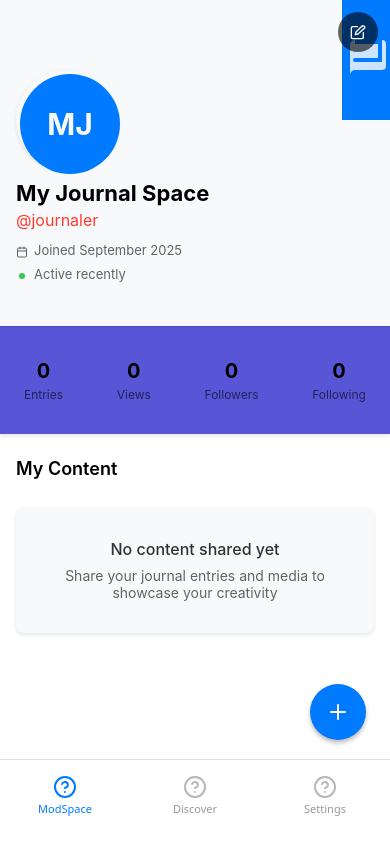
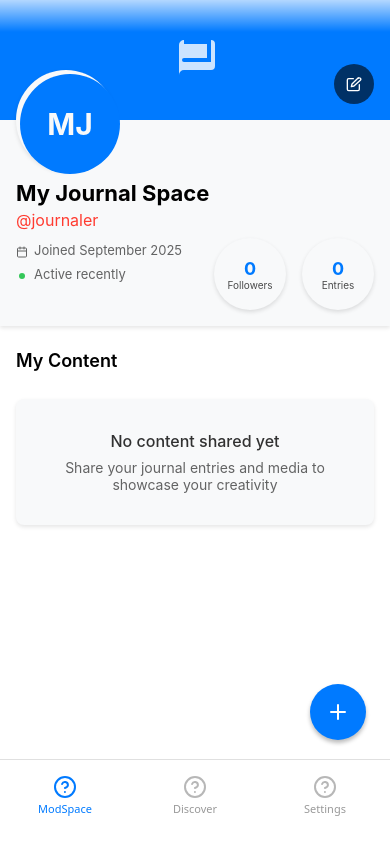
Before and after one commit to nleitenberger/modexe-v4, a React Native app: screen /ModSpace in a window 390 px wide. Built offline with nearby package versions, Linux system fonts and the light colour scheme.

Commit message:
Refined ProfileHeader Options and Customization Panel

```diff
--- a/src/components/modspace/CustomizationPanel.tsx
+++ b/src/components/modspace/CustomizationPanel.tsx
@@ -10,6 +10,7 @@ import {
   Alert,
   Dimensions,
 } from 'react-native';
+import { useSafeAreaInsets } from 'react-native-safe-area-context';
 import { useTheme } from '../../contexts/ThemeContext';
 import { useOrientation } from '../../utils/useOrientation';
 import Icon, { IconName } from '../common/Icon';
@@ -76,6 +77,7 @@ const CustomizationPanel: React.FC<CustomizationPanelProps> = ({
 }) => {
   const { currentTheme, previewTheme, setPreviewTheme, applyPreviewTheme, canUndo, canRedo, undoTheme, redoTheme } = useTheme();
   const { isPortrait } = useOrientation();
+  const insets = useSafeAreaInsets();
 
   const [activeTab, setActiveTab] = useState<CustomizationTab>('themes');
   const [hasUnsavedChanges, setHasUnsavedChanges] = useState(false);
@@ -333,7 +335,8 @@ const CustomizationPanel: React.FC<CustomizationPanelProps> = ({
               borderTopWidth: 1,
               borderTopColor: theme.textColor + '20',
               paddingHorizontal: theme.spacing.medium,
-              paddingVertical: theme.spacing.medium,
+              paddingTop: theme.spacing.small,
+              paddingBottom: Math.max(theme.spacing.large, insets.bottom + theme.spacing.medium),
             }
           ]}>
             <View style={styles.footerContent}>
@@ -364,8 +367,10 @@ const CustomizationPanel: React.FC<CustomizationPanelProps> = ({
                   {
                     backgroundColor: hasUnsavedChanges ? theme.primaryColor : theme.textColor + '20',
                     borderRadius: theme.effects.borderRadius,
-                    paddingHorizontal: theme.spacing.large,
-                    paddingVertical: theme.spacing.medium,
+                    paddingHorizontal: theme.spacing.medium,
+                    paddingVertical: theme.spacing.small,
+                    marginHorizontal: theme.spacing.medium,
+                    marginBottom: theme.spacing.small,
                   }
                 ]}
                 onPress={handleSave}
@@ -375,7 +380,7 @@ const CustomizationPanel: React.FC<CustomizationPanelProps> = ({
                   styles.saveButtonText,
                   {
                     color: hasUnsavedChanges ? theme.backgroundColor : theme.textColor + '60',
-                    fontSize: theme.font.size.medium,
+                    fontSize: theme.font.size.small,
                     fontWeight: '600',
                   }
                 ]}>
@@ -569,6 +574,7 @@ const styles = StyleSheet.create({
   },
   content: {
     flex: 1,
+    minHeight: 200, // Ensure minimum content height
   },
   footer: {
     shadowColor: '#000',
@@ -584,6 +590,7 @@ const styles = StyleSheet.create({
     flexDirection: 'row',
     justifyContent: 'space-between',
     alignItems: 'center',
+    minHeight: 44, // Minimum touch target height
   },
   previewIndicator: {
     flexDirection: 'row',
--- a/src/components/modspace/ModSpaceProfile.tsx
+++ b/src/components/modspace/ModSpaceProfile.tsx
@@ -10,6 +10,7 @@ import {
   TextInput,
   Alert,
   Dimensions,
+  RefreshControl,
 } from 'react-native';
 import { useDispatch, useSelector } from 'react-redux';
 import { RootState } from '../../store';
@@ -95,6 +96,18 @@ const combineSharedContent = (modspace: any): SharedContentItem[] => {
 };
 
 const ModSpaceProfile: React.FC = () => {
+  // Pull-to-refresh state
+  const [refreshing, setRefreshing] = React.useState(false);
+
+  // Handler for pull-to-refresh
+  const onRefresh = React.useCallback(() => {
+    setRefreshing(true);
+    // Simulate refresh (replace with your actual reload logic)
+    setTimeout(() => {
+      // You could dispatch an action to reload modspace/profile data here
+      setRefreshing(false);
+    }, 1200);
+  }, []);
   const dispatch = useDispatch();
   const navigation = useNavigation<StackNavigationProp<RootStackParamList>>();
   const { currentModSpace, isLoading } = useSelector(
@@ -352,6 +365,13 @@ const ModSpaceProfile: React.FC = () => {
         style={themedStyles.scrollView}
         contentContainerStyle={themedStyles.scrollContent}
         showsVerticalScrollIndicator={false}
+        refreshControl={
+          <RefreshControl
+            refreshing={refreshing}
+            onRefresh={onRefresh}
+            tintColor={currentTheme.primaryColor}
+          />
+        }
       >
         {/* Profile Header with integrated stats - extends into notch area */}
         <ProfileHeader modspace={currentModSpace} />
--- a/src/components/modspace/widgets/ProfileHeader.tsx
+++ b/src/components/modspace/widgets/ProfileHeader.tsx
@@ -1,4 +1,6 @@
 import React, { useState } from 'react';
+import { LinearGradient } from 'expo-linear-gradient';
+// Removed BlurView for smoother fade
 import {
   View,
   Text,
@@ -91,8 +93,8 @@ const ProfileHeader: React.FC<ProfileHeaderProps> = ({ modspace }) => {
       .substring(0, 2);
   };
 
-  const baseHeaderHeight = isPortrait ? 200 : 150;
-  const statusBarHeight = StatusBar.currentHeight || 0;
+  // Compact header height
+  const baseHeaderHeight = isPortrait ? 120 : 80;
   const totalHeaderHeight = baseHeaderHeight + safeAreaInsets.top;
   const avatarSize = isPortrait ? 100 : 80;
 
@@ -100,22 +102,53 @@ const ProfileHeader: React.FC<ProfileHeaderProps> = ({ modspace }) => {
   const themedStyles = createThemedStyles(currentTheme);
 
   return (
-    <View style={[themedStyles.container, { minHeight: totalHeaderHeight, paddingTop: safeAreaInsets.top }]}>
-      {/* Cover Image */}
+    <View style={[themedStyles.container, { minHeight: totalHeaderHeight, paddingTop: 0 }]}>
+      {/* Cover Image - fill top area */}
       <ImageBackground
         source={localCover ? { uri: localCover } : undefined}
-        style={[themedStyles.coverImage, { height: baseHeaderHeight * 0.6 }]}
+        style={{
+          width: '100%',
+          height: baseHeaderHeight + safeAreaInsets.top,
+          position: 'absolute',
+          top: 0,
+          left: 0,
+          right: 0,
+        }}
         imageStyle={themedStyles.coverImageStyle}
       >
+        {/* LinearGradient overlay at top for status bar visibility and smooth fade */}
+        <LinearGradient
+          colors={["rgba(255,255,255,0.7)", "rgba(255,255,255,0.0)"]}
+          start={{ x: 0.5, y: 0 }}
+          end={{ x: 0.5, y: 1 }}
+          style={{
+            position: 'absolute',
+            top: 0,
+            left: 0,
+            right: 0,
+            height: safeAreaInsets.top + 32,
+            zIndex: 10,
+          }}
+        />
         {!localCover && (
-          <View style={[themedStyles.defaultCover, { height: baseHeaderHeight * 0.6 }]}>
+          <View style={[themedStyles.defaultCover, { height: baseHeaderHeight + safeAreaInsets.top }]}>
             <Icon name="book" size={48} color="rgba(255, 255, 255, 0.8)" />
           </View>
         )}
-
-        {/* Edit Button */}
+        {/* Edit Button - moved to bottom right of banner */}
         <TouchableOpacity
-          style={themedStyles.editButton}
+          style={{
+            position: 'absolute',
+            right: 16,
+            bottom: 16,
+            backgroundColor: 'rgba(0, 0, 0, 0.6)',
+            borderRadius: 20,
+            width: 40,
+            height: 40,
+            justifyContent: 'center',
+            alignItems: 'center',
+            zIndex: 2,
+          }}
           onPress={handleEditProfile}
         >
           <Icon
@@ -124,7 +157,6 @@ const ProfileHeader: React.FC<ProfileHeaderProps> = ({ modspace }) => {
             color="white"
           />
         </TouchableOpacity>
-
         {/* Cover Image Picker Button - Only shown in edit mode */}
         {isEditMode && (
           <TouchableOpacity
@@ -146,6 +178,8 @@ const ProfileHeader: React.FC<ProfileHeaderProps> = ({ modspace }) => {
           </TouchableOpacity>
         )}
       </ImageBackground>
+      {/* Spacer for safe area */}
+      <View style={{ height: baseHeaderHeight + safeAreaInsets.top }} />
 
       {/* Profile Info */}
       <View style={[themedStyles.profileInfo, { paddingTop: avatarSize / 2 + 10 }]}>
@@ -257,30 +291,46 @@ const ProfileHeader: React.FC<ProfileHeaderProps> = ({ modspace }) => {
       </View>
 
       {/* Stats Section - Outside of profileInfo to span full width */}
-      <View style={themedStyles.statsContainer}>
-        <View style={themedStyles.statItem}>
-          <Text style={themedStyles.statNumber}>
-            {modspace.stats.totalEntries}
-          </Text>
-          <Text style={themedStyles.statLabel}>Entries</Text>
+      {/* Compact Stats Section - 2 circles, bottom right */}
+      <View style={{
+        position: 'absolute',
+        right: 16,
+        bottom: 16,
+        flexDirection: 'row',
+        gap: 16,
+        zIndex: 3,
+      }}>
+        <View style={{
+    width: 72,
+    height: 72,
+    borderRadius: 36,
+          backgroundColor: currentTheme.surfaceColor || '#fff',
+          justifyContent: 'center',
+          alignItems: 'center',
+          shadowColor: '#000',
+          shadowOffset: { width: 0, height: 2 },
+          shadowOpacity: 0.12,
+          shadowRadius: 4,
+          elevation: 4,
+        }}>
+          <Text style={{ fontSize: 18, fontWeight: '700', color: currentTheme.primaryColor }}>{modspace.stats.followers}</Text>
+          <Text style={{ fontSize: 10, color: currentTheme.textColor, opacity: 0.7 }}>Followers</Text>
         </View>
-        <View style={themedStyles.statItem}>
-          <Text style={themedStyles.statNumber}>
-            {modspace.stats.totalViews}
-          </Text>
-          <Text style={themedStyles.statLabel}>Views</Text>
-        </View>
-        <View style={themedStyles.statItem}>
-          <Text style={themedStyles.statNumber}>
-            {modspace.stats.followers}
-          </Text>
-          <Text style={themedStyles.statLabel}>Followers</Text>
-        </View>
-        <View style={themedStyles.statItem}>
-          <Text style={themedStyles.statNumber}>
-            {modspace.stats.following}
-          </Text>
-          <Text style={themedStyles.statLabel}>Following</Text>
+        <View style={{
+    width: 72,
+    height: 72,
+    borderRadius: 36,
+          backgroundColor: currentTheme.surfaceColor || '#fff',
+          justifyContent: 'center',
+          alignItems: 'center',
+          shadowColor: '#000',
+          shadowOffset: { width: 0, height: 2 },
+          shadowOpacity: 0.12,
+          shadowRadius: 4,
+          elevation: 4,
+        }}>
+          <Text style={{ fontSize: 18, fontWeight: '700', color: currentTheme.primaryColor }}>{modspace.stats.totalEntries}</Text>
+          <Text style={{ fontSize: 10, color: currentTheme.textColor, opacity: 0.7 }}>Entries</Text>
         </View>
       </View>
     </View>
```
